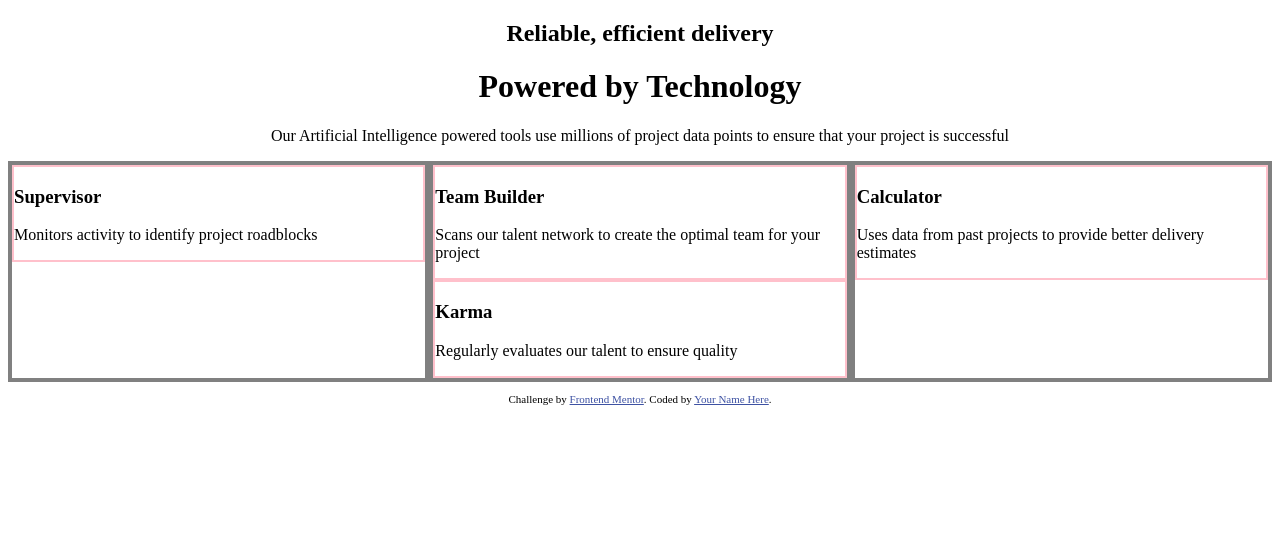
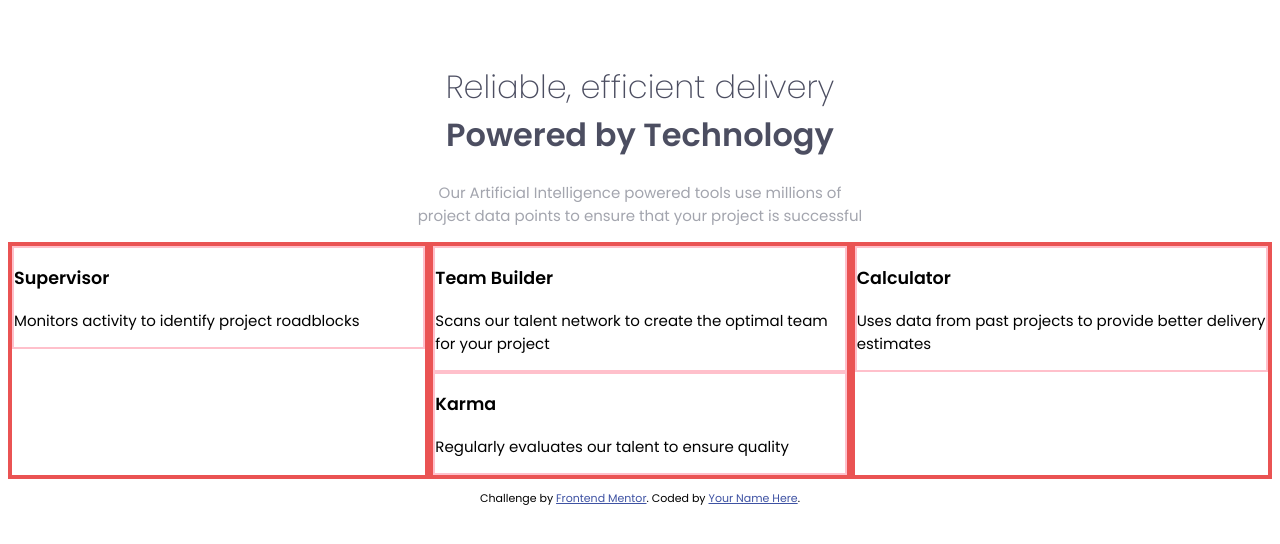
Before and after one commit to dolgopolov-v/four-card-feature-section-master, a plain HTML site: page index.html in a window 1280 px wide. Drawn offline with Linux system fonts and the light colour scheme.

Commit message:
Header Styling - done

```diff
--- a/index.html
+++ b/index.html
@@ -6,6 +6,10 @@
   <meta name="viewport" content="width=device-width, initial-scale=1.0"> <!-- displays site properly based on user's device -->
 
   <link rel="icon" type="image/png" sizes="32x32" href="./images/favicon-32x32.png">
+<!-- Google Fonts -->
+  <link rel="preconnect" href="https://fonts.gstatic.com">
+<link href="https://fonts.googleapis.com/css2?family=Poppins:wght@200;400;600&display=swap" rel="stylesheet">
+<!-- Css -->
   <link rel="stylesheet" href="styles.css">
 
   <title>Frontend Mentor | Four card feature section</title>
@@ -26,8 +30,8 @@
 <body>
 
   <header>
-    <h2>Reliable, efficient delivery</h2>
-    <h1>Powered by Technology</h1>
+    <h1>Reliable, efficient delivery <br>
+    <strong>Powered by Technology</strong></h1>
     <p>Our Artificial Intelligence powered tools use millions of project data points
     to ensure that your project is successful</p>
   </header>
--- a/styles.css
+++ b/styles.css
@@ -3,12 +3,33 @@ body {
   --primary-cyan: hsl(180, 62%, 55%);
   --pimary-orange: hsl(34, 97%, 64%);
   --primary-blue: hsl(212, 86%, 64%);
+
+  --Very-Dark-Blue: hsl(234, 12%, 34%);
+  --Grayish-Blue: hsl(229, 6%, 66%);
+  --Very-Light-Gray: hsl(0, 0%, 98%);
+  font-family: 'Poppins', sans-serif;
+  font-size: 15px;
 }
 
 header {
   text-align: center;
+  margin: 5% 32% 0;
 }
 
+header p {
+  font-weight: 400;
+  color: var(--Grayish-Blue);
+}
+
+h1 {
+  font-weight: 200;
+  font-size: 2rem;
+  color: var(--Very-Dark-Blue);
+}
+
+h1 strong {
+  font-weight: 600;
+}
 
 .wrapper {
   display: flex;
@@ -17,7 +38,7 @@ header {
 .wrapper > * {
   flex: 1;
   flex-basis: 30%;
-  border: 4px solid grey;
+  border: 4px solid var(--primary-red);
   display: flex;
   flex-direction: column;
 }
```
